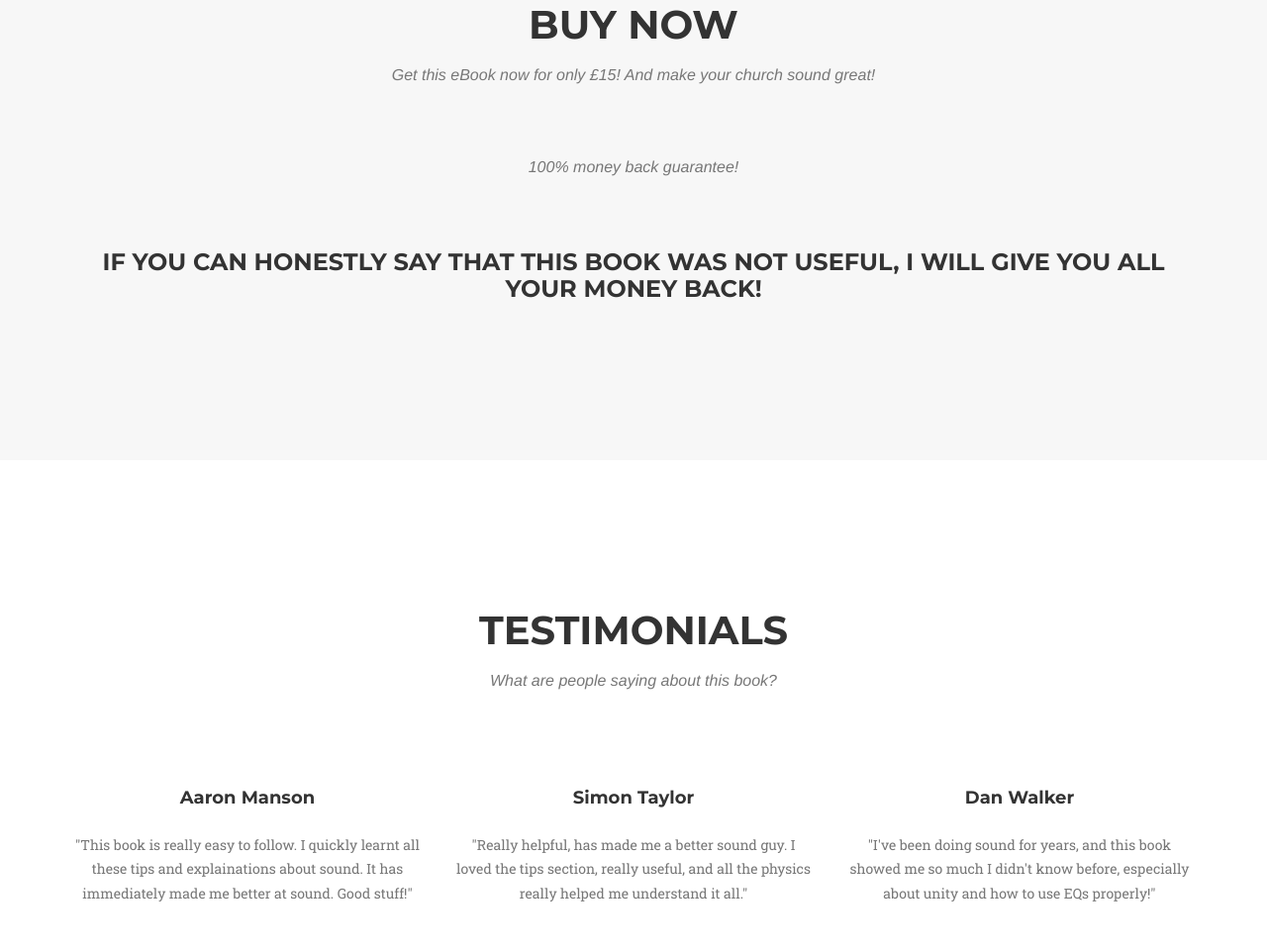
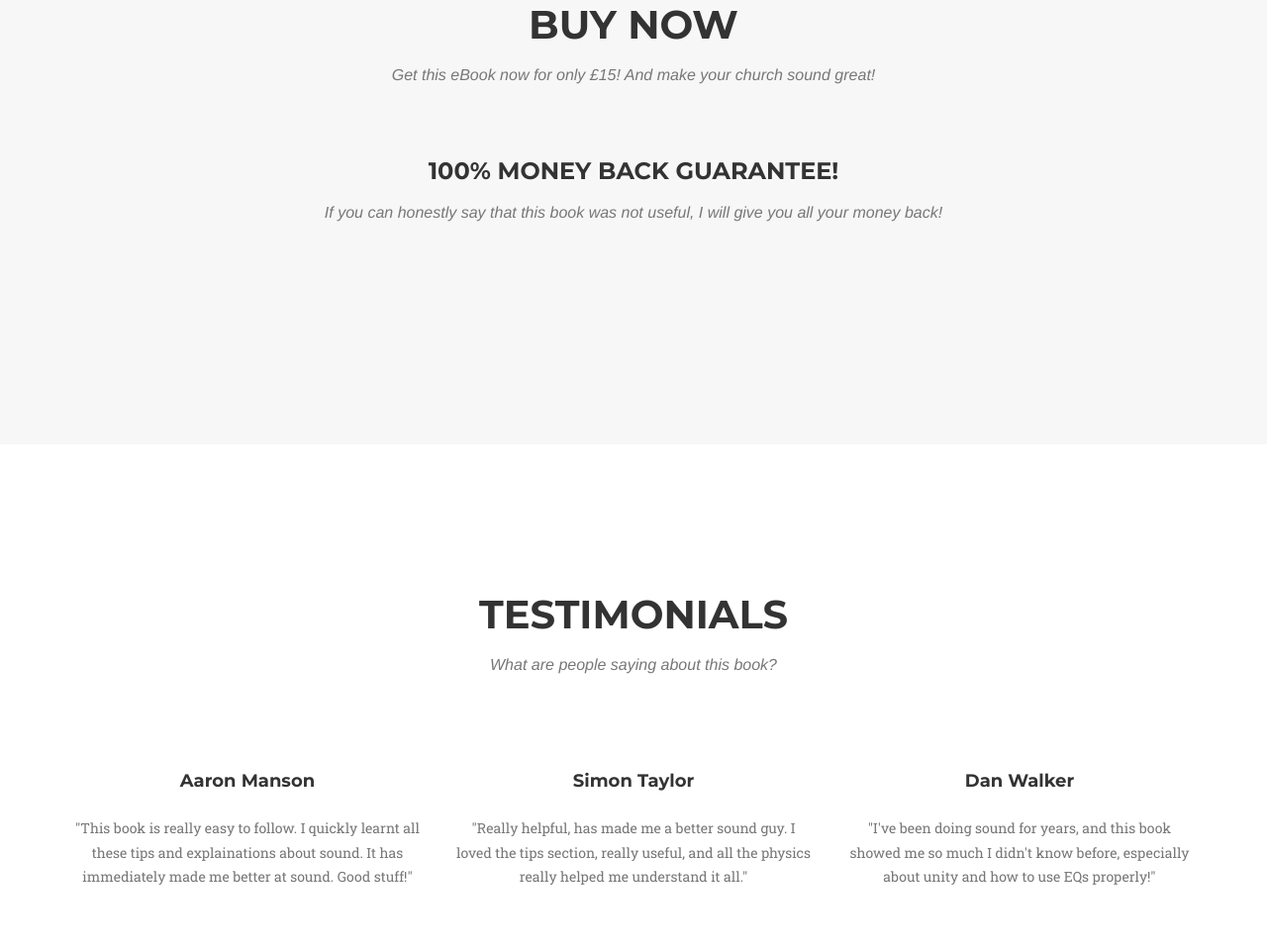
Before and after one commit to ethanbucket/ethanbucket.github.io, a plain HTML site: page index.html in a window 1280 px wide. Shown: the part 4215-5175 px from the top of the page at 99% size. Drawn offline with nearby package versions, Linux system fonts and the light colour scheme; a script that the page names is missing; a web font is replaced by a local one.

Commit message:
Update index.html

```diff
--- a/index.html
+++ b/index.html
@@ -244,8 +244,9 @@
                             document.body.appendChild(_$elz.b.e); }
                     </script>
                     <noscript><a href="http://selz.co/1h8pRCb" target="_blank">Buy it now</a></noscript>
-                    <h3 class="section-subheading text-muted">100% money back guarantee!</h3>
-                    <h3>If you can honestly say that this book was not useful, I will give you all your money back!</h3>
+                    <h3 class="section-subheading text-muted"></h3>
+                    <h3>100% money back guarantee!</h3>
+                    <h3 class="section-subheading text-muted">If you can honestly say that this book was not useful, I will give you all your money back!</h3>
                 </div>
             </div>
         </div>
```
